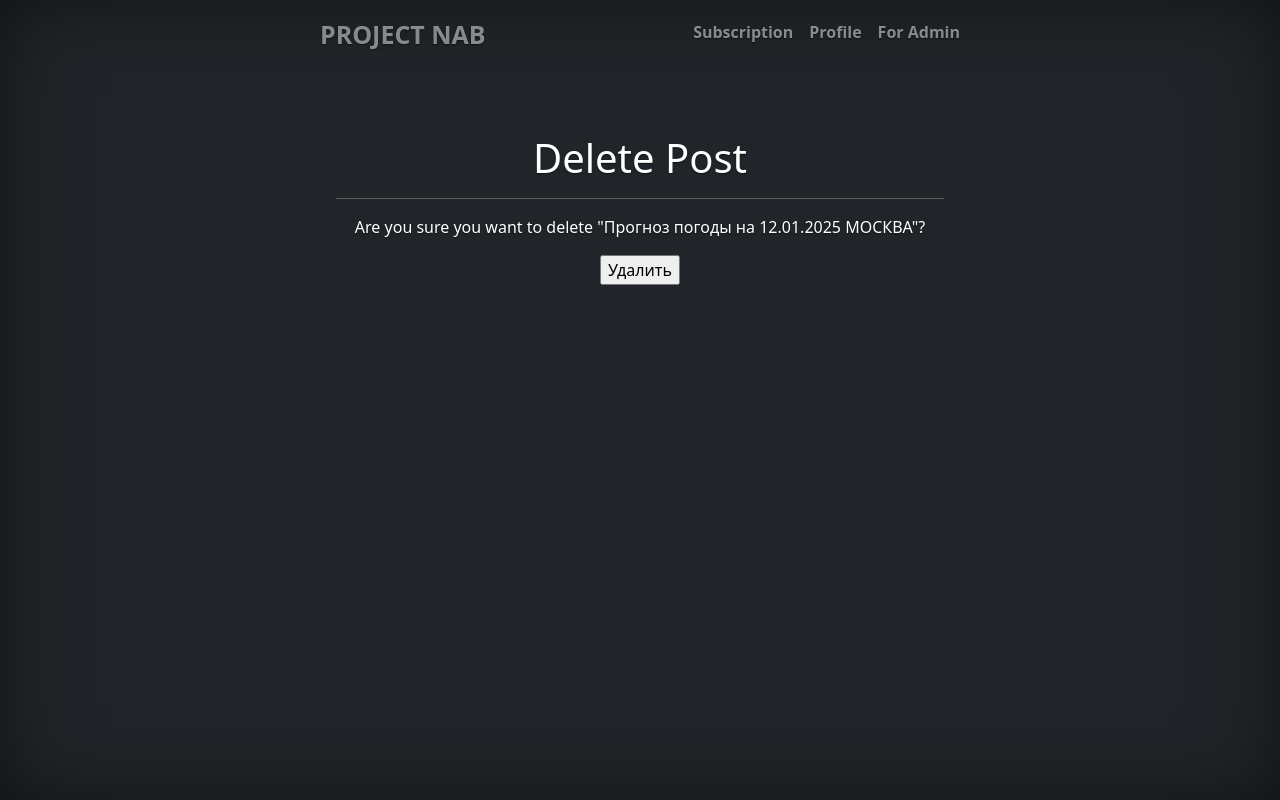
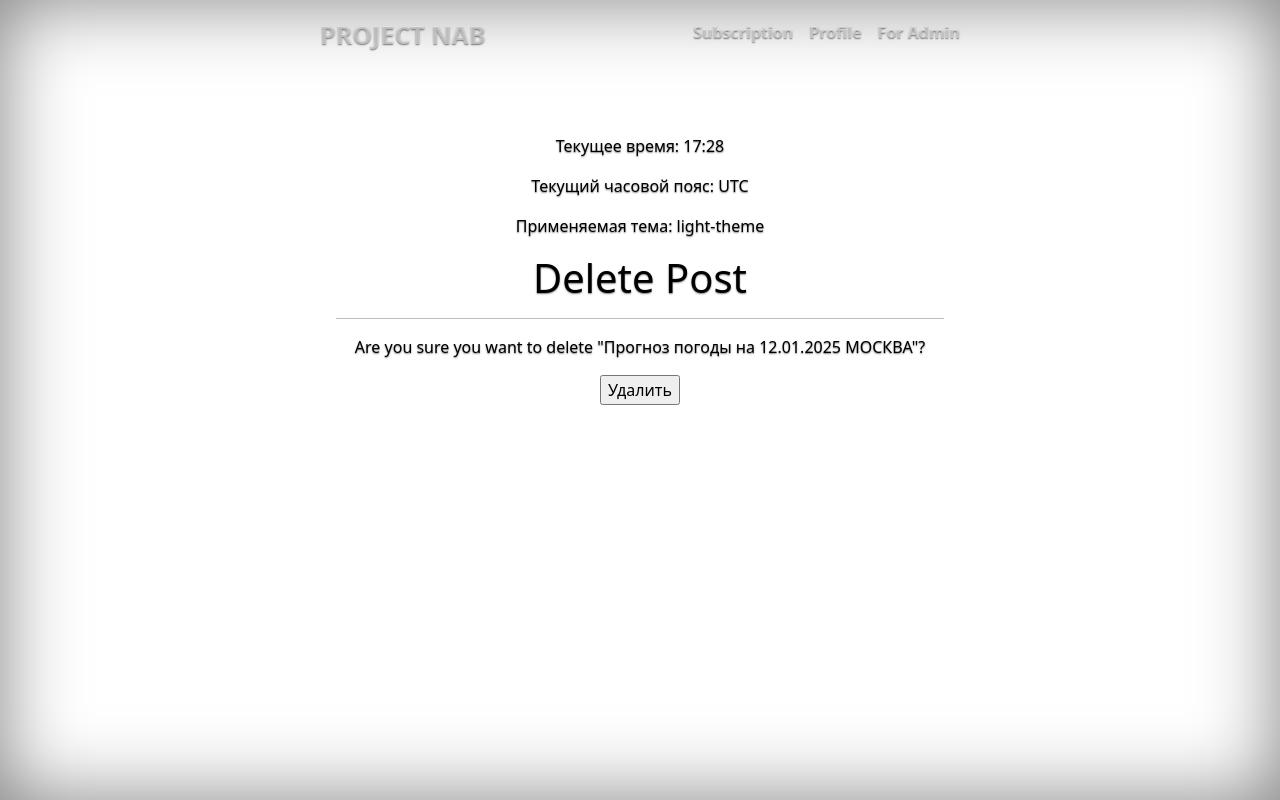
Before and after one commit to VasilyaNab/News, a Django app: page /ru/post/1/delete/ in a window 1280 px wide. Run offline with Django 5.2, Linux system fonts and the light colour scheme; a user stored in the database is signed in; data comes from the database, SQL or seed files in the repository; both versions use the stored data as it was after the commit; parts of the project's set-up code (start-up, migrations or seed data) failed here and were passed over; some libraries are stand-ins or nearby versions.

Commit message:
Modul 29.3
Implemented a timezone and added a dark and light theme depending on the current time.

```diff
--- a/NewsPaper/NewsPaper/settings.py
+++ b/NewsPaper/NewsPaper/settings.py
@@ -67,6 +67,7 @@ MIDDLEWARE = [
 
     "allauth.account.middleware.AccountMiddleware",
 
+    'news.middlewares.TimezoneMiddleware',
     'django.contrib.flatpages.middleware.FlatpageFallbackMiddleware'
 ]
 
--- a/NewsPaper/news/forms.py
+++ b/NewsPaper/news/forms.py
@@ -1,7 +1,7 @@
 from django import forms
 from django.core.exceptions import ValidationError
 from django.utils.translation import gettext as _
-
+from pytz import common_timezones
 from .resources import POSITIONS
 from .models import Post, Category, Author
 
@@ -39,3 +39,6 @@ class PostForm(forms.ModelForm):
             )
 
         return cleaned_data
+
+class TimezoneForm(forms.Form):
+    timezone = forms.ChoiceField(choices=[(tz, tz) for tz in common_timezones], label=_("Select Timezone"))
--- /dev/null
+++ b/NewsPaper/news/middlewares.py
@@ -0,0 +1,22 @@
+from django.utils import timezone
+import pytz
+from django.utils.deprecation import MiddlewareMixin
+
+class TimezoneMiddleware(MiddlewareMixin):
+    def process_request(self, request):
+        if 'django_timezone' not in request.session:
+            request.session['django_timezone'] = 'UTC'
+        tz = request.session.get('django_timezone', 'UTC')
+        timezone.activate(pytz.timezone(tz))
+        current_time = timezone.now().astimezone(pytz.timezone(tz))
+        request.current_time = current_time
+        if 6 <= current_time.hour < 18:
+            request.theme = 'light'
+        else:
+            request.theme = 'dark'
+        request.session['theme'] = request.theme
+
+    def process_template_response(self, request, response):
+        if hasattr(response, 'context_data'):
+            response.context_data['current_time'] = getattr(request, 'current_time', None)
+        return response
--- a/NewsPaper/news/views.py
+++ b/NewsPaper/news/views.py
@@ -18,22 +18,30 @@ from django.core.mail import EmailMultiAlternatives
 from django.template.loader import render_to_string
 from django.utils.translation import gettext as _
 import logging
+import pytz
 
 logger = logging.getLogger(__name__)
 
 class CategoryListView(View):
     def get(self, request, *args, **kwargs):
         categories = Category.objects.all()
-        return render(request, 'category_list.html', {'categories': categories})
+        current_time = getattr(request, 'current_time', None)
+
+        return render(request, 'category_list.html', {
+            'categories': categories,
+            'current_time': current_time,
+        })
 
 
 class SubscribeView(View):
     def get(self, request, category_id):
         category = Category.objects.filter(id=category_id).first()
         is_subscribed = request.user.is_authenticated and category.subscribers.filter(id=request.user.id).exists()
+        current_time = getattr(request, 'current_time', None)
         return render(request, 'subscribe.html', {
             'category': category,
             'is_subscribed': is_subscribed,
+            'current_time': current_time,
         })
 
     def post(self, request, category_id):
@@ -61,6 +69,7 @@ class SubscribeView(View):
             msg.send()
 
         return redirect('news:subscribe', category_id=category.id)
+
 @method_decorator(cache_page(60 * 5), name='dispatch')
 class NewsList(ListView):
     model = Post
@@ -92,6 +101,8 @@ class NewsList(ListView):
         filterset.form.fields['created_at'].label = translation.gettext('Publication date')
         context['filterset'] = filterset
         context['categories'] = Category.objects.all()
+        context['timezones'] = pytz.common_timezones
+
         return context
 
 @method_decorator(cache_page(60 * 5), name='dispatch')
--- a/NewsPaper/templates/flatpages/default.html
+++ b/NewsPaper/templates/flatpages/default.html
@@ -1,5 +1,6 @@
 {% load static %}
 {% load i18n %}
+{% load tz %}
 <!doctype html>
 <html lang="en" class="h-100">
   <head>
@@ -26,19 +27,24 @@
             -moz-user-select: none;
             user-select: none;
         }
-
         @media (min-width: 768px) {
             .bd-placeholder-img-lg {
                 font-size: 3.5rem;
             }
         }
+        body.light-theme {
+          background-color: #ffffff;
+          color: #000000;
+        }
+        body.dark-theme {
+          background-color: #121212;
+          color: #ffffff;
+        }
     </style>
 
-    <!-- Custom styles for this template -->
     <link href="{% static 'css/cover.css' %}" rel="stylesheet">
   </head>
-  <body class="d-flex h-100 text-center text-white bg-dark">
-
+  <body class="d-flex h-100 text-center {% if current_time.hour >= 19 or current_time.hour <= 7 %}dark-theme{% else %}light-theme{% endif %}">
     <div class="cover-container d-flex w-100 h-100 p-3 mx-auto flex-column">
       <header style='margin-bottom: 80px'>
         <div>
@@ -58,11 +64,11 @@
       </header>
 
       <main class="px-3">
+        <p>Текущее время: {{ current_time|time:"H:i" }}</p>
+        <p>Текущий часовой пояс: {{ request.session.django_timezone }}</p>
+        <p>Применяемая тема: {% if current_time.hour >= 19 or current_time.hour <= 7 %}dark-theme{% else %}light-theme{% endif %}</p>
         {% block content %}
         {% endblock content %}
       </main>
-
     </div>
-
   </body>
-</html>
--- a/NewsPaper/templates/post_delete.html
+++ b/NewsPaper/templates/post_delete.html
@@ -1,5 +1,6 @@
 {% extends 'flatpages/default.html' %}
 {% load i18n %}
+{% load tz %}
 {% block content %}
 <h1>{% trans "Delete Post" %}</h1>
 <hr>
```
Also changed, not shown: NewsPaper/templates/news.html (+15 -0 lines), NewsPaper/db.sqlite3. Lines whose indentation alone changed are shown as unchanged.
